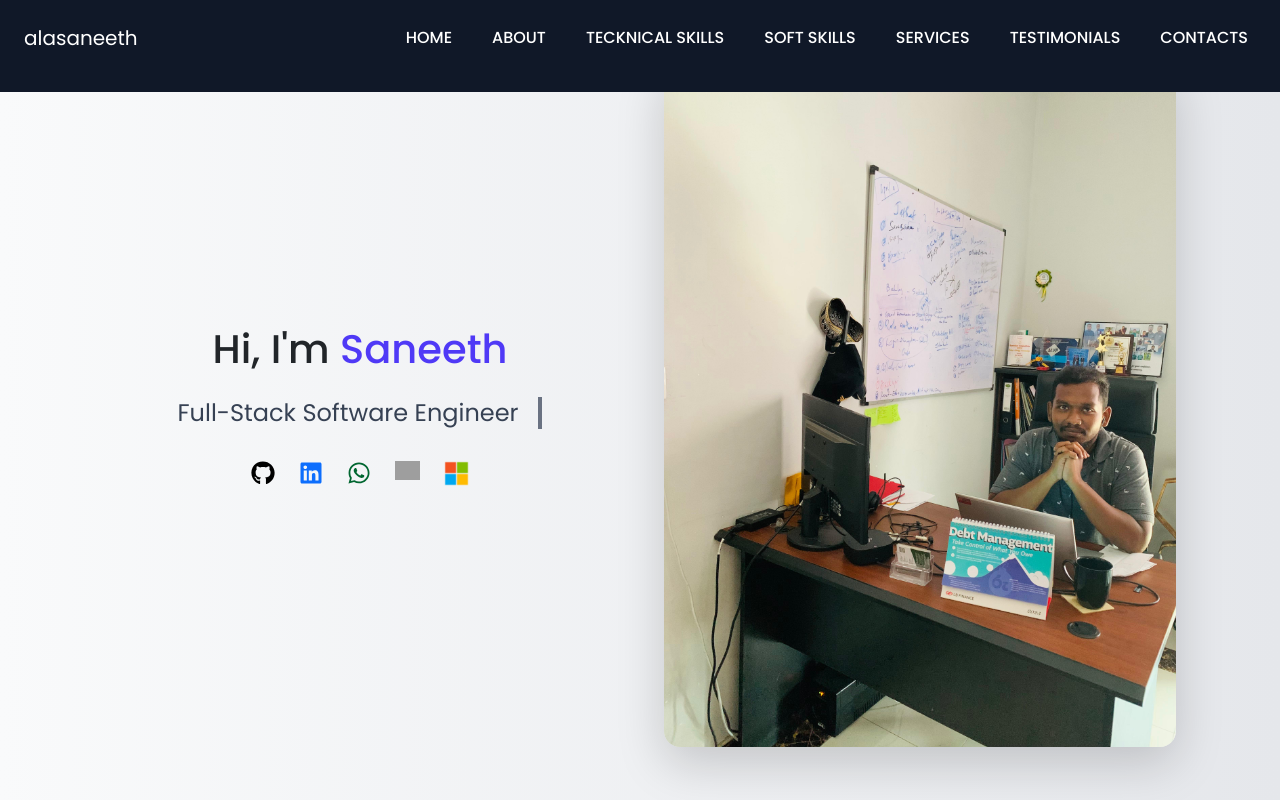
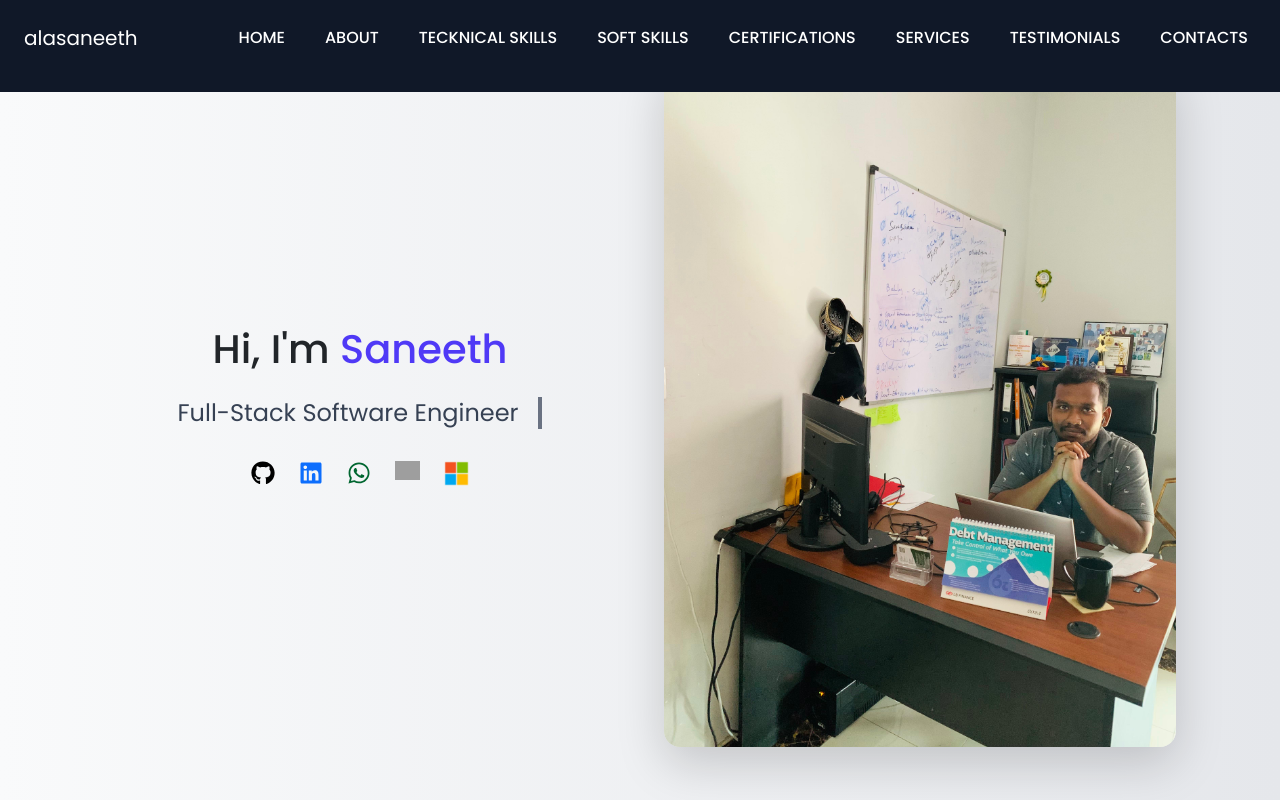
Before and after one commit to alasaneeth/saneeth-portfolio, a React (Vite) app: page / in a window 1280 px wide. Shown: the top 800 px of the page. Built offline with nearby package versions, Linux system fonts and the light colour scheme; grey boxes are pictures that could not be loaded.

Commit message:
Add Certifications Option

```diff
--- a/src/App.tsx
+++ b/src/App.tsx
@@ -8,6 +8,7 @@ import Services from './components/Pages/Service'
 import Contact from './components/Pages/Contact'
 import Footer from './components/Pages/Footer'
 import Testimonial from './components/Pages/Testimonials'
+import Certifications from './components/Pages/Certifications'
 
 
 function App() {
@@ -20,6 +21,7 @@ function App() {
       {/* <Projects/> */}
       <TechincalSkills/>
       <SoftSkills/>
+      <Certifications/>
       <Services/>
       <Testimonial/>
       <Contact/>
--- a/src/components/Pages/Header.tsx
+++ b/src/components/Pages/Header.tsx
@@ -17,6 +17,7 @@ const Header = () => {
         {/* <li><a href="#projects">PROJECTS</a></li> */}
         <li><a href="#techncalSckills">TECKNICAL SKILLS</a></li>
         <li><a href="#softSkills">SOFT SKILLS</a></li>
+        <li><a href="#certifications">CERTIFICATIONS</a></li>
         <li><a href="#services">SERVICES</a></li>
         <li><a href="#testimonials">TESTIMONIALS</a></li>
         <li><a href="#contacts">CONTACTS</a></li>
@@ -39,8 +40,9 @@ const Header = () => {
             <li><a href="#about" onClick={toggleMenu}>ABOUT</a></li>
             {/* <li><a href="#projects" onClick={toggleMenu}>PROJECTS</a></li> */}
             <li><a href="#techncalSckills"  onClick={toggleMenu}>TECKNICAL SKILLS</a></li>
-            <li><a href="#techncalSckills"  onClick={toggleMenu}>SOFT SKILLS</a></li>
-            <li><a href="#techncalSckills"  onClick={toggleMenu}>SERVICES</a></li>
+            <li><a href="#softSkills"  onClick={toggleMenu}>SOFT SKILLS</a></li>
+            <li><a href="#certifications"  onClick={toggleMenu}>CERTIFICATIONS</a></li>
+            <li><a href="#services"  onClick={toggleMenu}>SERVICES</a></li>
             <li><a href="#testimonials"  onClick={toggleMenu}>TESTIMONIALS</a></li>
             <li><a href="#contacts" onClick={toggleMenu}>CONTACTS</a></li>
           </ul>
```
